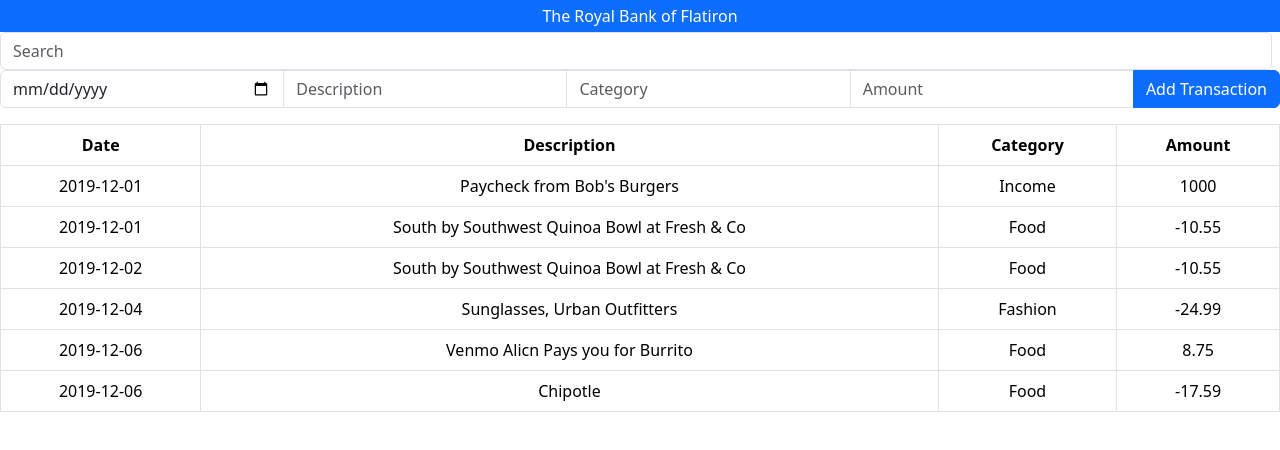
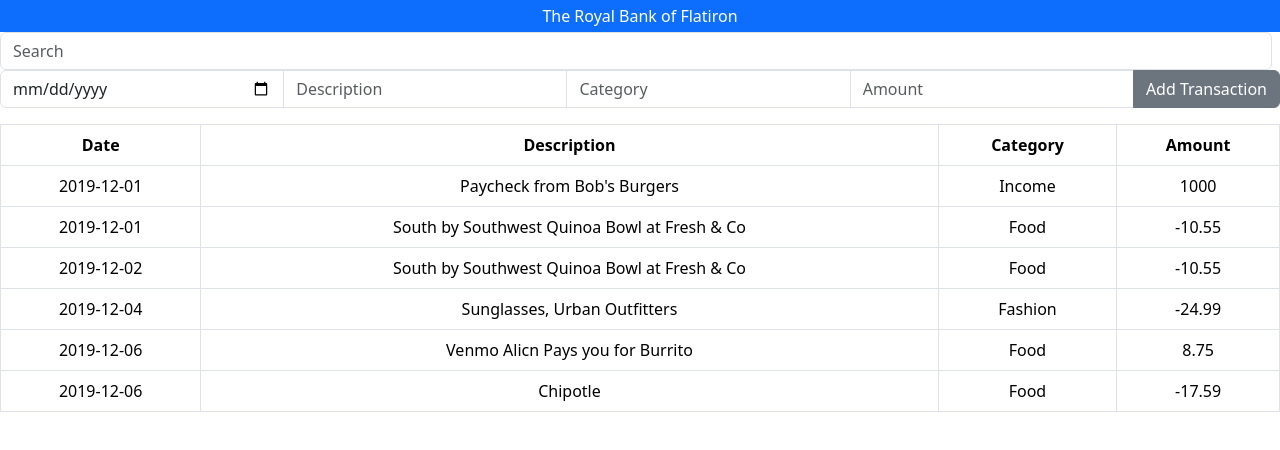
Before and after one commit to laureenmaina/P2--Code-Challenge1, a React (Create React App) app: page / in a window 1280 px wide. Shown: the top 450 px of the page. Built offline with nearby package versions, Linux system fonts and the light colour scheme.

Commit message:
initial commit

```diff
--- a/src/App.js
+++ b/src/App.js
@@ -3,17 +3,19 @@ import './App.css';
 import Table from "./components/Table"
 import Header from "./components/Header";
 import Search from "./components/Search";
+import ButtonClick from "./components/AddButton";
 
 
 
-function App({ details, searchList, newTransaction }) {
+function App({ transactions, searchList, onAddTransaction}) {
 
 
   return (
     <>
       <Header/>
       <Search/>
-       <Table details={details} searchList={searchList} newTransaction={newTransaction}/>
+
+
     </>
   );
 }
--- a/src/components/AddButton.js
+++ b/src/components/AddButton.js
@@ -1,4 +1,5 @@
 import React, { useState } from "react";
+
 
 function ButtonClick({ onAddTransaction }) {
   const [newTransaction, setNewTransaction] = useState({
@@ -10,14 +11,14 @@ function ButtonClick({ onAddTransaction }) {
 
   const handleChange = (event) => {
     const { name, value } = event.target;
-    setNewTransaction((prevTransaction) => ({
-      ...prevTransaction,
+    setNewTransaction({
+      ...newTransaction,
       [name]: value,
-    }));
-  };
-
+    }
+  )};
   const handleSubmit = (event) => {
     event.preventDefault();
+    console.log("Submitting transaction:", newTransaction);
     onAddTransaction(newTransaction);
     setNewTransaction({
       date: "",
@@ -26,7 +27,6 @@ function ButtonClick({ onAddTransaction }) {
       amount: "",
     });
   };
-
   return (
     <form className="form" onSubmit={handleSubmit}>
       <div className="input-group mb-3">
@@ -65,11 +65,14 @@ function ButtonClick({ onAddTransaction }) {
           onChange={handleChange}
           required
         />
-        <button type="submit" className="btn btn-primary">
+        <button
+         type="submit"
+         className="btn btn-secondary">
           Add Transaction
         </button>
       </div>
     </form>
+
   );
 }
 
--- a/src/components/Search.js
+++ b/src/components/Search.js
@@ -3,17 +3,9 @@ import Table from "./Table";
 import ButtonClick from "./AddButton";
 
 
+
 function Search(){
-  const [transactions, setTransactions] = useState([]);
-
-  const handleNewData = (newTransaction) => {
-    setTransactions([...transactions, newTransaction]);
-  };
-
-  const onAddTransaction = (newTransaction) => {
-    setTransactions([...transactions, newTransaction]);
-  };
-  const [details] = useState ([
+  const [transactions, setTransactions] = useState([
     {
         date: "2019-12-01",
         description: "Paycheck from Bob's Burgers",
@@ -52,6 +44,9 @@ function Search(){
       }
   ]);
 
+  const onAddTransaction = (newTransaction) => {
+    setTransactions([...transactions, newTransaction]);
+  };
 
   const [searchList, setSearchList]= useState("")
 
@@ -71,9 +66,9 @@ function Search(){
           onChange={HandleSearchChange}></input>
 
       </form>
-      <ButtonClick handleNewData={handleNewData} onAddTransaction={onAddTransaction} />
+      <ButtonClick onAddTransaction={onAddTransaction} />
 
-      <Table details={details} searchList={searchList}/>
+      <Table onAddTransaction={onAddTransaction} searchList={searchList} details={transactions}/>
 
         </div>
     )
--- a/src/components/Table.js
+++ b/src/components/Table.js
@@ -10,7 +10,7 @@ function Table({details,searchList}) {
   );
 
  return (
-    <div>
+   <div className="input-group mb-3">
       <table className="table table-bordered 3px solid text-center">
         <thead>
           <tr>
@@ -29,10 +29,10 @@ function Table({details,searchList}) {
               <td>{detail.amount}</td>
             </tr>
           ))}
-
         </tbody>
       </table>
-    </div>
+     </div>
+
   );
 }
 
```
Also changed, not shown: src/components/Form.js (deleted, +0 -66 lines). Lines whose indentation alone changed are shown as unchanged.
